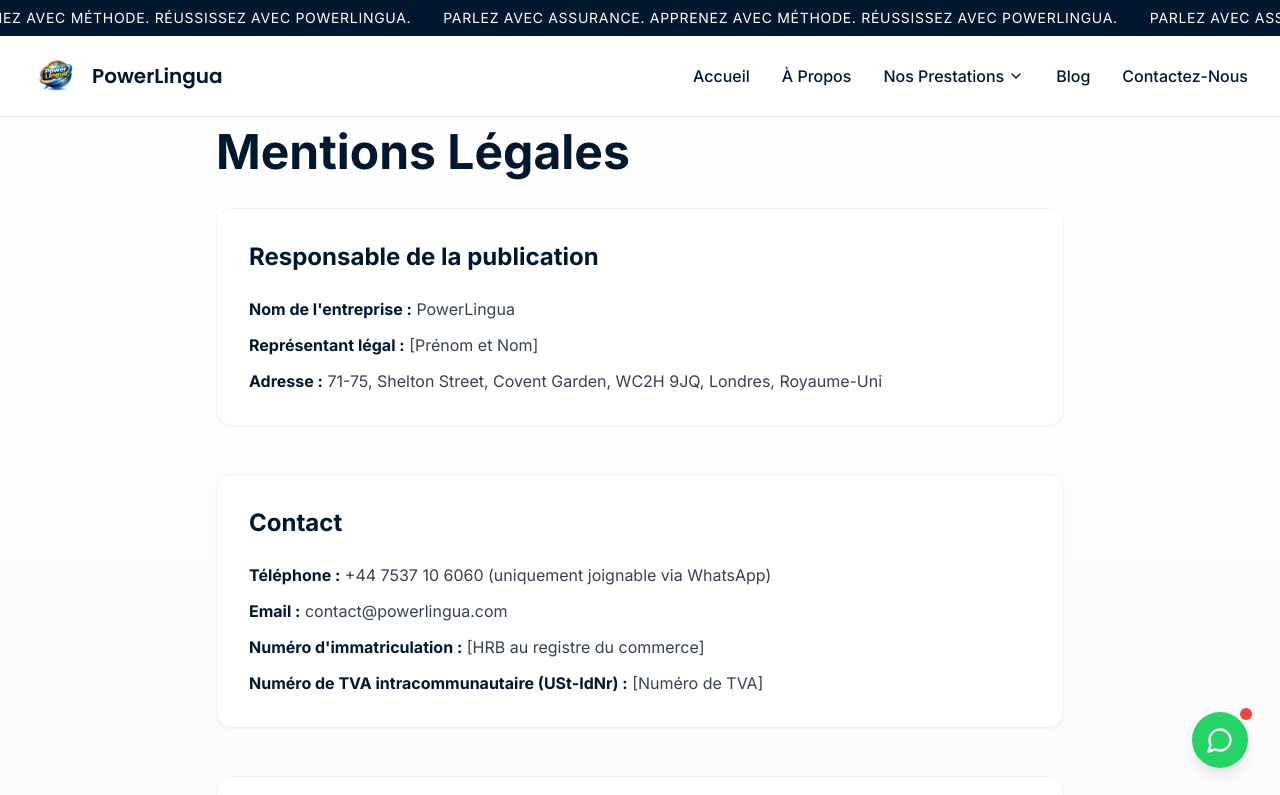
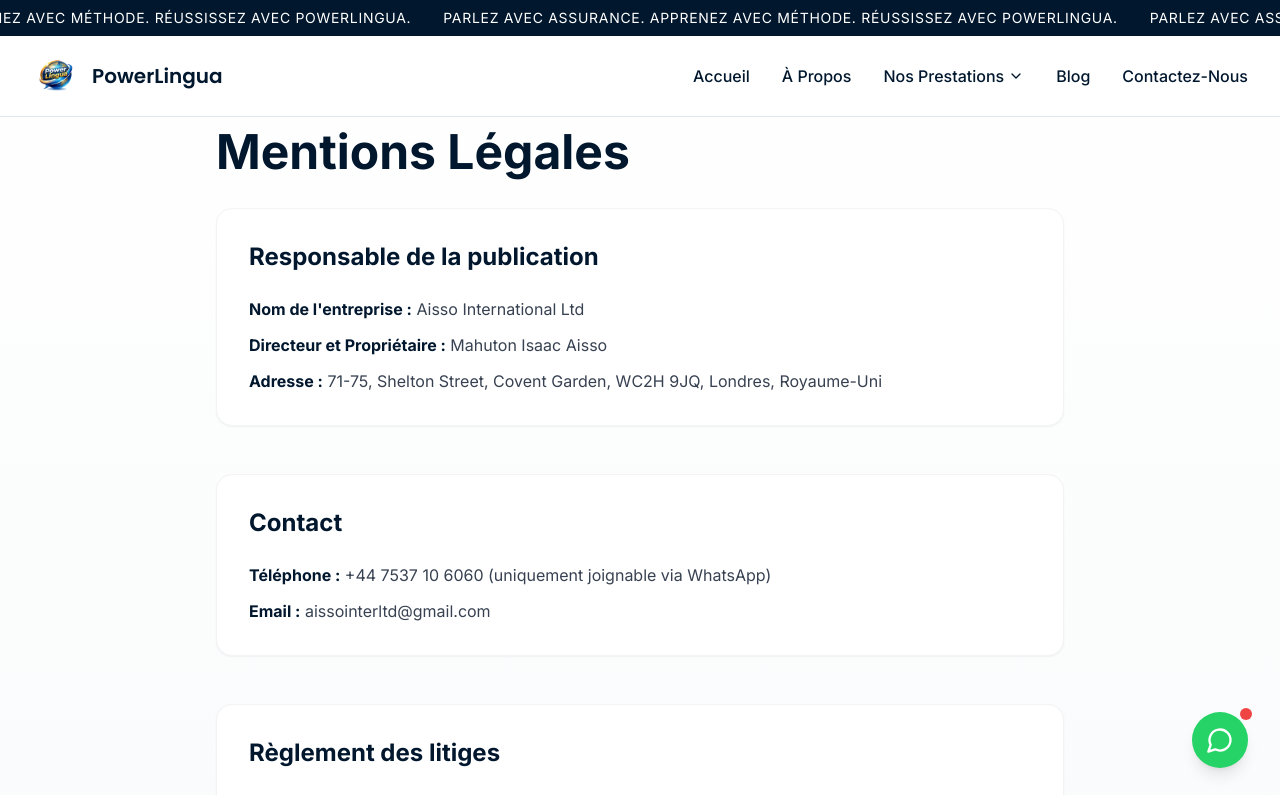
Before and after one commit to travelopportunities07-bot/sg-91c3514d-6c1c-4687-9189-9ab9e95859d6-1792160597, a Next.js app: page /mentions-legales in a window 1280 px wide. Shown: the top 795 px of the page. Built offline with nearby package versions, Linux system fonts and the light colour scheme.

Commit message:
chore(footer): update legal information

```diff
--- a/src/pages/cgv.tsx
+++ b/src/pages/cgv.tsx
@@ -219,7 +219,7 @@
           <div className="bg-navy text-white p-8 rounded-2xl text-center shadow-xl">
             <h3 className="text-2xl font-bold mb-4">Vous avez des questions sur nos conditions ?</h3>
             <a
-              href="/#contact"
+              href="/contact"
               className="inline-block bg-gold hover:bg-gold/90 text-navy px-8 py-3 rounded-full font-semibold transition-all hover:scale-105"
             >
               Nous contacter
--- a/src/pages/mentions-legales.tsx
+++ b/src/pages/mentions-legales.tsx
@@ -18,8 +18,8 @@
           <section className="mb-12 bg-white p-8 rounded-2xl border border-gray-100 shadow-sm">
             <h2 className="text-2xl font-bold text-navy mb-6">Responsable de la publication</h2>
             <div className="space-y-3 text-gray-700">
-              <p><strong className="text-navy">Nom de l'entreprise :</strong> PowerLingua</p>
-              <p><strong className="text-navy">Représentant légal :</strong> [Prénom et Nom]</p>
+              <p><strong className="text-navy">Nom de l'entreprise :</strong> Aisso International Ltd</p>
+              <p><strong className="text-navy">Directeur et Propriétaire :</strong> Mahuton Isaac Aisso</p>
               <p><strong className="text-navy">Adresse :</strong> 71-75, Shelton Street, Covent Garden, WC2H 9JQ, Londres, Royaume-Uni</p>
             </div>
           </section>
@@ -28,9 +28,7 @@
             <h2 className="text-2xl font-bold text-navy mb-6">Contact</h2>
             <div className="space-y-3 text-gray-700">
               <p><strong className="text-navy">Téléphone :</strong> +44 7537 10 6060 (uniquement joignable via WhatsApp)</p>
-              <p><strong className="text-navy">Email :</strong> contact@powerlingua.com</p>
-              <p><strong className="text-navy">Numéro d'immatriculation :</strong> [HRB au registre du commerce]</p>
-              <p><strong className="text-navy">Numéro de TVA intracommunautaire (USt-IdNr) :</strong> [Numéro de TVA]</p>
+              <p><strong className="text-navy">Email :</strong> aissointerltd@gmail.com</p>
             </div>
           </section>
 
--- a/src/pages/politique-confidentialite.tsx
+++ b/src/pages/politique-confidentialite.tsx
@@ -130,7 +130,7 @@
             <div className="bg-gold/10 border-l-4 border-gold p-6 mt-8 rounded-r-xl">
               <p className="text-navy font-semibold flex items-start gap-3">
                 <Shield className="w-5 h-5 flex-shrink-0 mt-0.5" />
-                <span>Important : Ces droits peuvent être exercés à tout moment et gratuitement en nous contactant à l'adresse : <a href="mailto:contact@powerlingua.com" className="text-gold hover:underline">contact@powerlingua.com</a></span>
+                <span>Important : Ces droits peuvent être exercés à tout moment et gratuitement en nous contactant à l'adresse : <a href="mailto:aissointerltd@gmail.com" className="text-gold hover:underline">aissointerltd@gmail.com</a></span>
               </p>
             </div>
           </section>
@@ -148,14 +148,14 @@
               Pour toute question concernant notre politique de confidentialité ou pour exercer vos droits, vous pouvez nous contacter à :
             </p>
             <p className="text-gold font-semibold text-lg mb-6">
-              <a href="mailto:contact@powerlingua.com" className="hover:underline">contact@powerlingua.com</a>
+              <a href="mailto:aissointerltd@gmail.com" className="hover:underline">aissointerltd@gmail.com</a>
             </p>
             <div className="border-t border-gray-200 pt-6 mt-6">
               <p className="text-gray-600">
                 Cette politique de confidentialité peut être mise à jour à tout moment. La dernière date de mise à jour est indiquée ci-dessous.
               </p>
               <p className="text-gray-600 mt-3">
-                <strong className="text-navy">Dernière mise à jour :</strong> Mars 2026
+                <strong className="text-navy">Dernière mise à jour :</strong> Avril 2026
               </p>
             </div>
           </section>
@@ -163,7 +163,7 @@
           <div className="bg-navy text-white p-8 rounded-2xl text-center shadow-xl">
             <h3 className="text-2xl font-bold mb-4">Vous avez des questions concernant vos données ?</h3>
             <a
-              href="/#contact"
+              href="/contact"
               className="inline-block bg-gold hover:bg-gold/90 text-navy px-8 py-3 rounded-full font-semibold transition-all hover:scale-105"
             >
               Nous contacter
```
